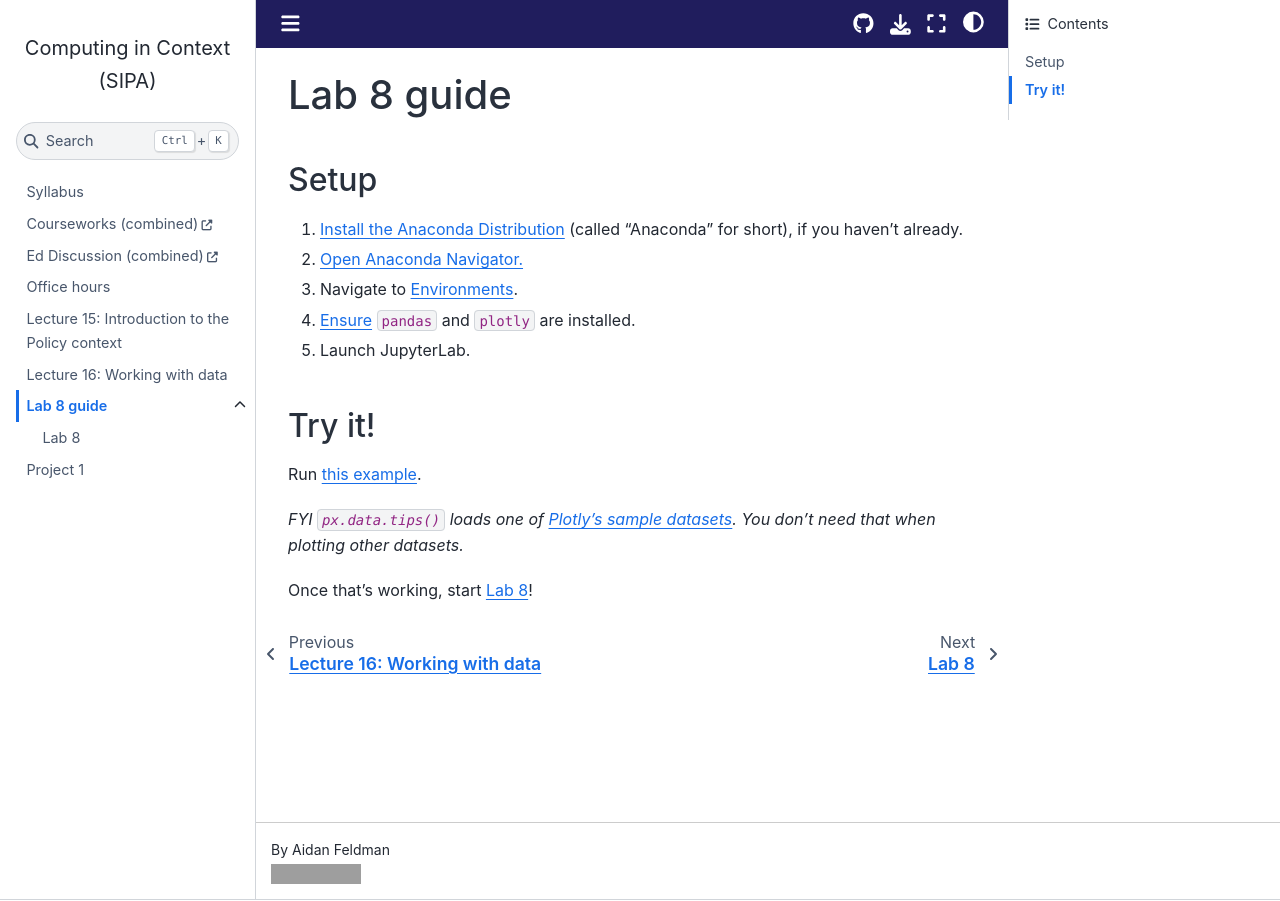
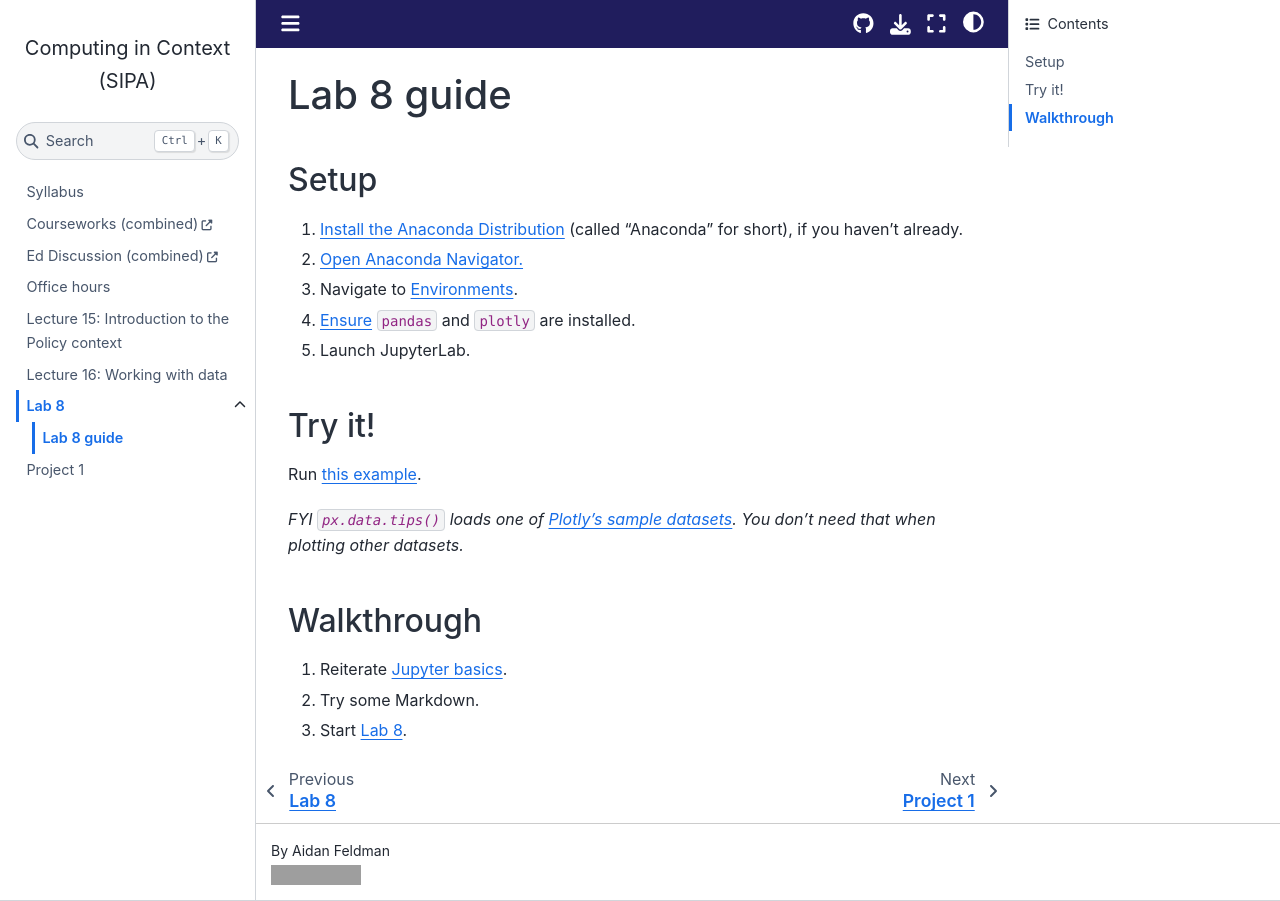
Before and after one commit to afeld/computing-in-context, a Jupyter Book: the page built from lab8_guide.md, in a window 1280 px wide. Built offline with Jupyter Book 1.0.4 settings and Sphinx 7.4.7 and the Sphinx Book theme 1.1.4, drawn with Linux system fonts in a browser that asks for light colours; grey boxes are pictures that could not be loaded.

Commit message:
add some more walkthrough in Lab 8

```diff
--- a/_toc.yml
+++ b/_toc.yml
@@ -13,7 +13,7 @@ chapters:
   - file: office_hours
   - file: lecture15
   - file: lecture16
-  - file: lab8_guide
+  - file: lab8
     sections:
-      - file: lab8
+      - file: lab8_guide
   - file: project1
--- a/lab8_guide.md
+++ b/lab8_guide.md
@@ -14,4 +14,8 @@ Run [this example](https://plotly.com/python/linear-fits/#linear-fit-trendlines-
 
 _FYI `px.data.tips()` loads one of [Plotly's sample datasets](https://plotly.com/python-api-reference/generated/plotly.express.data.html). You don't need that when plotting other datasets._
 
-Once that's working, start [Lab 8](lab8.ipynb)!
+## Walkthrough
+
+1. Reiterate [Jupyter basics](lecture15.ipynb#jupyter-basics).
+1. Try some Markdown.
+1. Start [Lab 8](lab8.ipynb).
```
